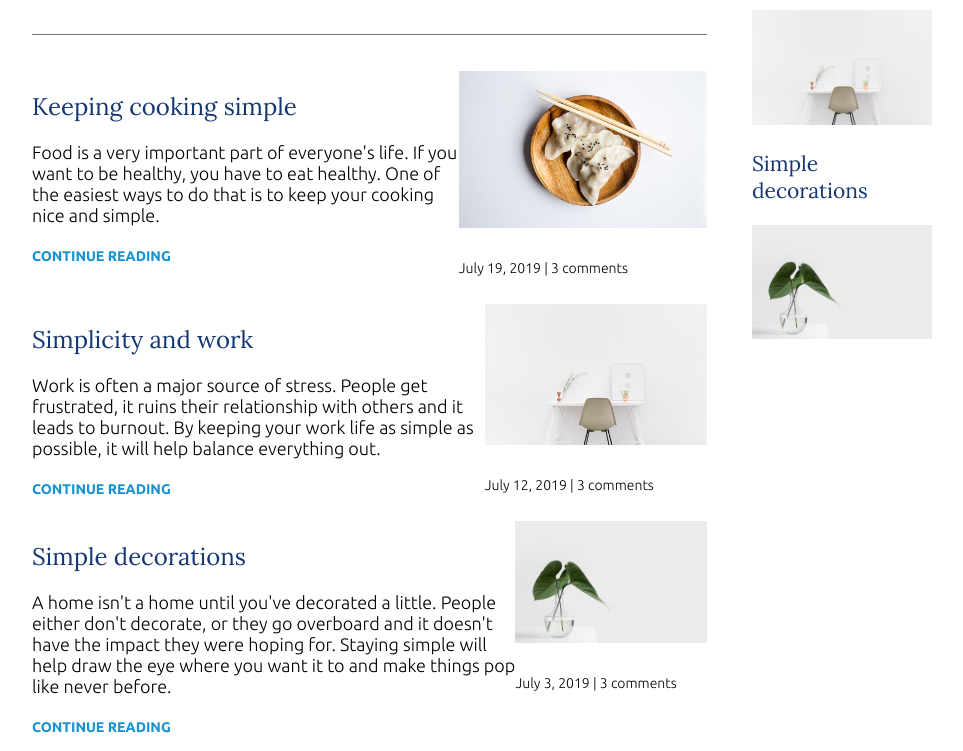
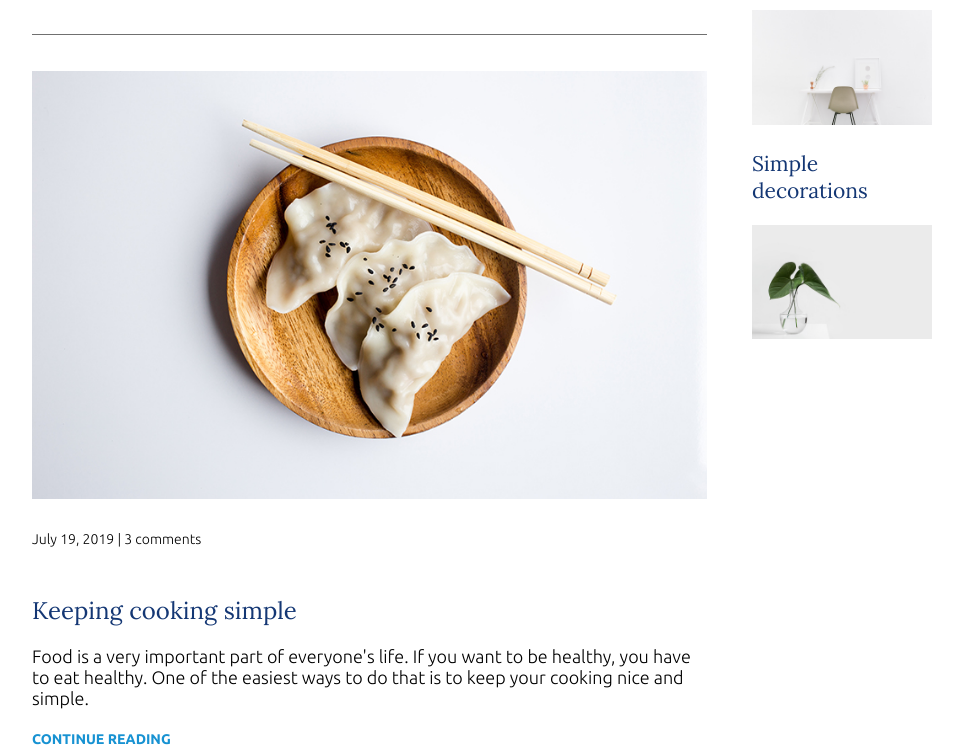
Before and after one commit to iamrajarajanr/website-structure, a plain HTML site: page index.html in a window 1280 px wide. Shown: the part 820-1571 px from the top of the page, without its empty margins (158-1121 px from the left). Drawn offline with Linux system fonts and the light colour scheme.

Commit message:
fix: update .article-recent layout to use column direction and define order for secondary and main articles

```diff
--- a/css/styles.css
+++ b/css/styles.css
@@ -87,7 +87,19 @@ header {
 
 .article-recent{
     display: flex;
-    flex-direction: row;
+    flex-direction: column;
+}
+
+.article-recent-secondary{
+    order:1;
+}
+
+.article-recent-main{
+    order:2;
+}
+
+.article-recent-main{
+    margin-bottom:2em;
 }
 
 @media (min-width:675px) {
```
